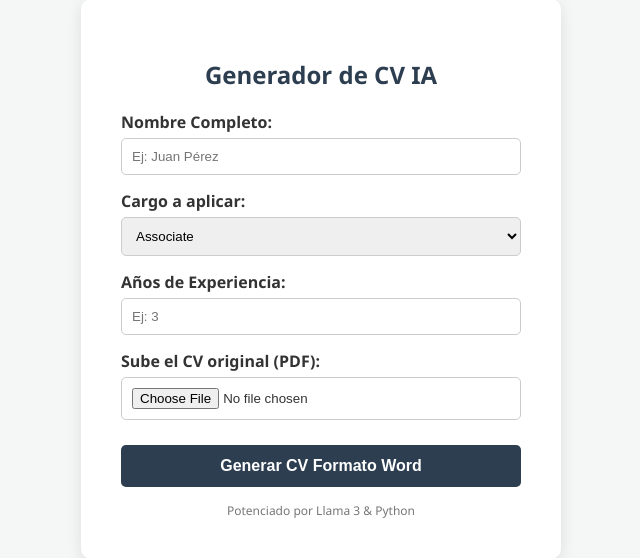
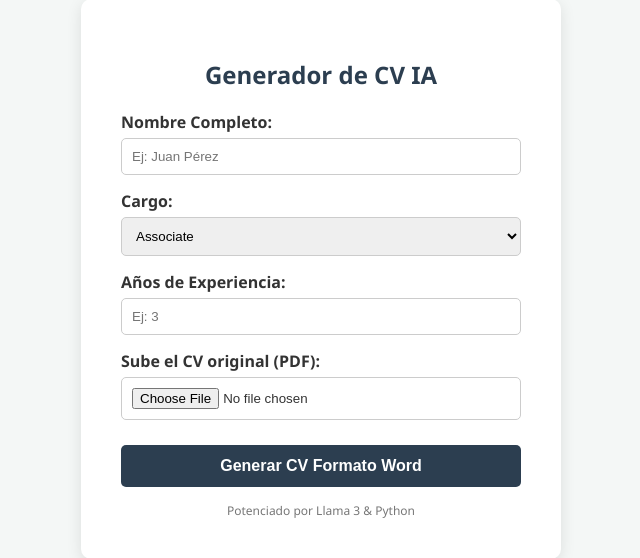
Before and after one commit to subies02/Generador_CV_NFQ, a Flask app: page / in a window 1280 px wide. Shown: the part 121-679 px from the top of the page, without its empty margins (319-959 px from the left). Run offline with Flask 3, Linux system fonts and the light colour scheme.

```diff
--- a/templates/index.html
+++ b/templates/index.html
@@ -25,7 +25,7 @@
             <label for="nombre">Nombre Completo:</label>
             <input type="text" id="nombre" name="nombre" required placeholder="Ej: Juan Pérez">
 
-            <label for="cargo">Cargo a aplicar:</label>
+            <label for="cargo">Cargo:</label>
             <select id="cargo" name="cargo" required>
                 <option value="ASSI">Associate</option>
                 <option value="CONS">Consultant</option>
```
